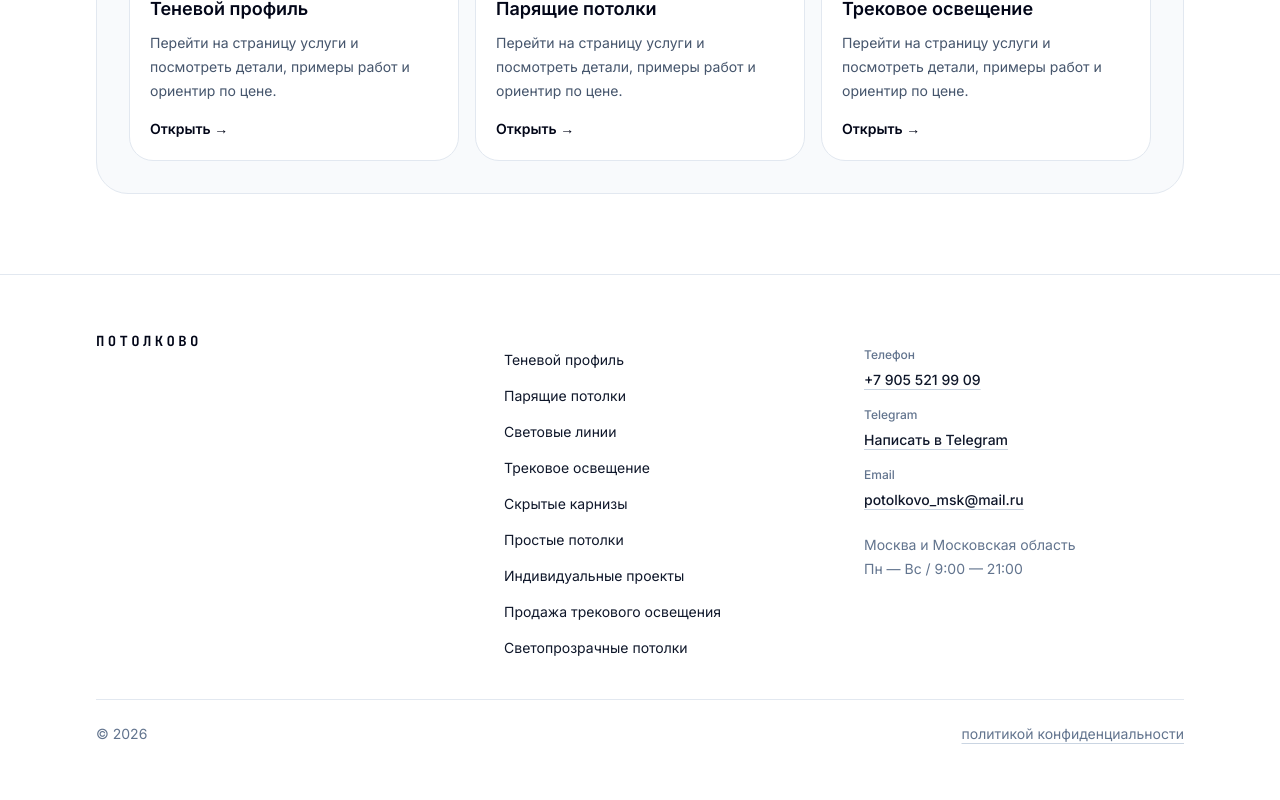
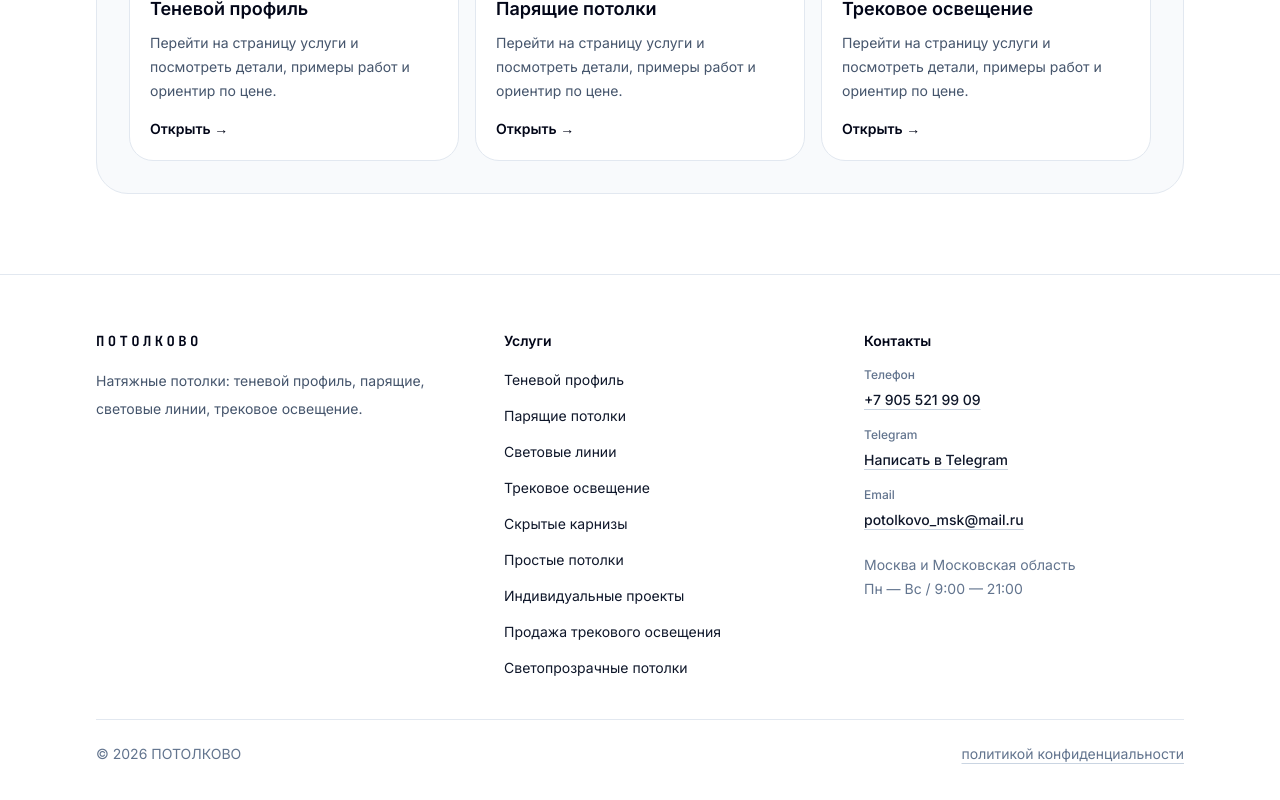
Before and after one commit to svladimirtsk-crypto/nextjs-potolkovo, a Next.js app: page /uslugi/svetovye-linii in a window 1280 px wide. Shown: the part 5628-6428 px from the top of the page. Built offline with nearby package versions, Linux system fonts and the light colour scheme.

Commit message:
Update homepage.ts

```diff
--- a/content/homepage.ts
+++ b/content/homepage.ts
@@ -69,8 +69,7 @@ export const homepage = {
         title: "Парящий потолок",
         serviceType: "Парящий потолок с LED-подсветкой",
         roomType: "Гостиная и коридор",
-        summary:
-          "Контурная подсветка по периметру и эффект лёгкого отрыва потолка от стен.",
+        summary: "Контурная подсветка по периметру и эффект лёгкого отрыва потолка от стен.",
         areaLabel: "22 м²",
         timelineLabel: "1 день",
         priceLabel: "от 50 000 ₽",
@@ -156,38 +155,13 @@ export const homepage = {
       areaMax: 100,
       areaStep: 1,
       areaDefault: 10,
-
       perimeterHintMinMultiplier: 4,
       perimeterHintMaxMultiplier: 4.5,
-
-      specialMeters: {
-        min: 1,
-        max: 150,
-        step: 1,
-      },
-
-      corniceMeters: {
-        min: 1,
-        max: 50,
-        step: 1,
-        default: 2,
-      },
-
-      lightLineMeters: {
-        min: 1,
-        max: 50,
-        step: 1,
-        default: 2,
-      },
-      trackMeters: {
-        min: 1,
-        max: 50,
-        step: 1,
-        default: 2,
-      },
-
+      specialMeters: { min: 1, max: 150, step: 1 },
+      corniceMeters: { min: 1, max: 50, step: 1, default: 2 },
+      lightLineMeters: { min: 1, max: 50, step: 1, default: 2 },
+      trackMeters: { min: 1, max: 50, step: 1, default: 2 },
       baseDescription: "Базовая стоимость простого потолка — от 1 000 ₽ / м²",
-
       ceilingTypes: [
         {
           slug: "standard",
@@ -211,52 +185,18 @@ export const homepage = {
           extraRatePerMeter: 2500,
         },
       ],
-
       cornices: [
-        {
-          slug: "none",
-          label: "Без карниза",
-          ratePerMeter: 0,
-        },
-        {
-          slug: "built-in",
-          label: "Встроенный карниз",
-          ratePerMeter: 4500,
-        },
-        {
-          slug: "hidden-niche",
-          label: "Скрытая ниша",
-          ratePerMeter: 1800,
-        },
-        {
-          slug: "surface",
-          label: "Накладной карниз",
-          ratePerMeter: 1000,
-        },
+        { slug: "none", label: "Без карниза", ratePerMeter: 0 },
+        { slug: "built-in", label: "Встроенный карниз", ratePerMeter: 4500 },
+        { slug: "hidden-niche", label: "Скрытая ниша", ratePerMeter: 1800 },
+        { slug: "surface", label: "Накладной карниз", ratePerMeter: 1000 },
       ],
-
-      lightLines: {
-        label: "Световые линии",
-        ratePerMeter: 3500,
-      },
+      lightLines: { label: "Световые линии", ratePerMeter: 3500 },
       tracks: [
-        {
-          slug: "none",
-          label: "Без трека",
-          ratePerMeter: 0,
-        },
-        {
-          slug: "built-in",
-          label: "Встроенный трек",
-          ratePerMeter: 2500,
-        },
-        {
-          slug: "surface",
-          label: "Накладной трек",
-          ratePerMeter: 1500,
-        },
+        { slug: "none", label: "Без трека", ratePerMeter: 0 },
+        { slug: "built-in", label: "Встроенный трек", ratePerMeter: 2500 },
+        { slug: "surface", label: "Накладной трек", ratePerMeter: 1500 },
       ],
-
       lights: {
         label: "Светильники",
         ratePerUnit: 750,
@@ -272,6 +212,22 @@ export const homepage = {
     sectionTitle: "Работаю лично. Отвечаю за результат.",
     sectionIntro:
       "Без обезличенной компании и менеджеров между нами. От замера до монтажа объект веду сам и заранее проговариваю все узлы.",
+
+    // ВАЖНО: нужно для FounderBlock
+    founder: {
+      portraitAssetKey: "vladimir-portrait",
+      role: "Мастер по натяжным потолкам",
+      name: "Владимир",
+      responsibilityLine: "Я лично приезжаю на замер, делаю смету и контролирую монтаж.",
+      specializationLine:
+        "Теневой профиль, парящие потолки, световые линии, треки и скрытые карнизы.",
+      bioLines: [
+        "Работаю без посредников и “передач” объекта бригаде.",
+        "Согласовываю узлы заранее и фиксирую смету до старта работ.",
+      ],
+      microproofLines: ["Договор и гарантия", "Москва и МО", "Замер бесплатно"],
+    },
+
     bullets: [
       {
         title: "Личный контроль на каждом этапе",
@@ -294,18 +250,83 @@ export const homepage = {
           "Оформляем документы официально, чтобы у вас были понятные обязательства и гарантия на результат.",
       },
     ],
+
+    // ВАЖНО: нужно для HomeTrust
+    externalRatingLabel: "Отзывы",
+    externalRatingValue: null,
+    externalRatingSource: null,
+    externalRatingUrl: null,
+
+    stats: [
+      { valueDisplay: "1 день", label: "обычный монтаж" },
+      { valueDisplay: "Замер", label: "бесплатно" },
+      { valueDisplay: "Договор", label: "и гарантия" },
+    ],
+
+    reviewsTitle: "Отзывы клиентов",
+    reviews: [
+      {
+        authorName: "Клиент",
+        sourceLabel: "Отзыв",
+        resultLabel: "Аккуратно и в срок",
+        highlightQuote: "Смета понятная, без сюрпризов",
+        quote:
+          "Приехал на замер, всё объяснил, предложил варианты. Монтаж сделали аккуратно, результат понравился.",
+        objectType: "Квартира",
+      },
+    ],
   },
 
   promise: {
+    // HomePromise ожидает эти поля
     sectionTitle: "Как проходит работа",
     sectionIntro:
       "Без сложной бюрократии: быстро выходим на замер, согласовываем решение, фиксируем смету и делаем монтаж в согласованный день.",
+
+    guarantees: [
+      { label: "Договор и гарантия", detail: "Фиксируем стоимость и сроки до начала работ." },
+      { label: "Лично веду объект", detail: "От замера до сдачи — на связи и отвечаю за результат." },
+      { label: "Аккуратный монтаж", detail: "Согласовываем узлы заранее, чтобы всё выглядело чисто." },
+    ],
+
+    includedLine:
+      "После замера фиксирую решение и смету. По желанию — подберём освещение и закладные под ваш проект.",
+
+    closingNote:
+      "Обычно монтаж занимает 1 день для стандартных объектов. По сложным проектам срок согласуем заранее.",
+
+    processTitle: "Этапы",
+    processSteps: [
+      {
+        stepLabel: "Шаг 1",
+        title: "Заявка и консультация",
+        description: "Уточняю задачу, тип помещения и желаемое решение.",
+      },
+      {
+        stepLabel: "Шаг 2",
+        title: "Бесплатный замер",
+        description:
+          "Снимаю размеры, смотрю геометрию, примыкания, закладные и свет.",
+      },
+      {
+        stepLabel: "Шаг 3",
+        title: "Смета и согласование",
+        description:
+          "Предлагаю оптимальный вариант под бюджет и фиксирую стоимость и сроки.",
+      },
+      {
+        stepLabel: "Шаг 4",
+        title: "Монтаж и сдача",
+        description: "Делаем монтаж аккуратно и в срок. Принимаете готовый результат.",
+      },
+    ],
+
+    // Оставляем совместимость со старой структурой (если где-то ещё используется)
     steps: [
       {
         stepLabel: "Шаг 1",
         title: "Заявка и консультация",
-        description:
-          "Вы оставляете заявку удобным способом. Уточняю задачу, тип помещения и желаемое решение.",
+        description: "Вы оставляете заявку удобным способом. Уточняю задачу, тип помещения и желаемое решение.",
       },
       {
         stepLabel: "Шаг 2",
@@ -326,18 +347,35 @@ export const homepage = {
           "Выполняем монтаж аккуратно и в срок. Принимаете готовый результат и получаете гарантию.",
       },
     ],
-    closingNote:
-      "Обычно монтаж занимает 1 день для стандартных объектов. По сложным проектам срок согласуем заранее.",
   },
 
   action: {
     sectionTitle: "Оставьте заявку на бесплатный замер",
     sectionSubtitle:
       "Перезвоню, уточню детали и предложу решение под ваш объект и бюджет.",
+
+    // Нужно для HomeAction + ActionForm
+    formTitle: "Заявка",
+    secondaryContactsTitle: "Или напишите мне",
+
+    successTitle: "Заявка отправлена",
+    errorMessage: "Не удалось отправить заявку. Проверьте данные и попробуйте ещё раз.",
+    submitButtonLabel: "Записаться на замер",
+    helperText:
+      "Обычно отвечаю быстро. Можно указать район — так проще сориентироваться по выезду.",
+    addressFieldHint: "Необязательно. Это поможет быстрее сориентироваться по выезду.",
   },
 
   footer: {
+    // Нужно для HomeFooter
+    footerNote: "Натяжные потолки: теневой профиль, парящие, световые линии, трековое освещение.",
+    servicesGroupLabel: "Услуги",
+    contactsGroupLabel: "Контакты",
+    copyrightLine: "ПОТОЛКОВО",
+    privacyLinkLabelOverride: null,
+
+    // оставляем старое поле на всякий случай
     legalLine:
       "ПОТОЛКОВО • Натяжные потолки в Москве и МО • Замер бесплатно • Договор и гарантия",
   },
-};
+} as const;
```
